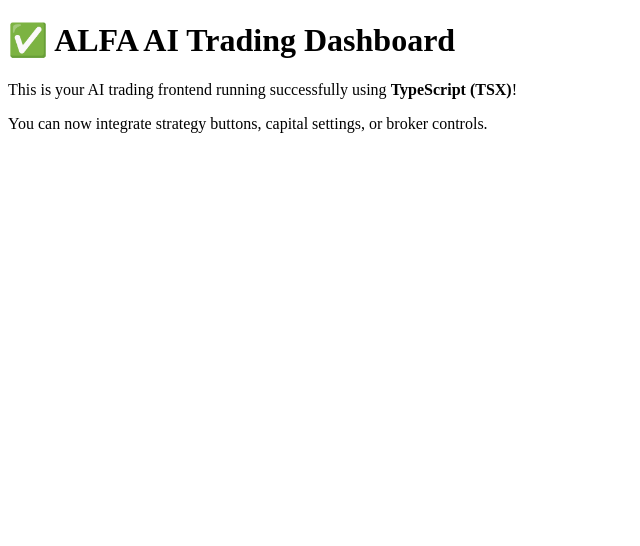
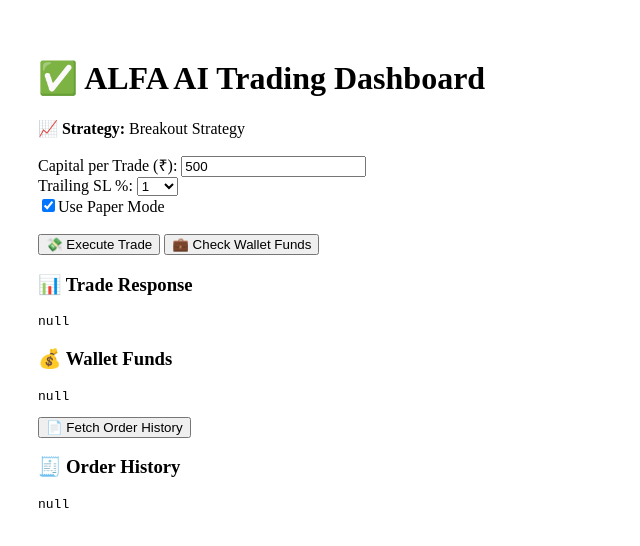
Before and after one commit to ALFATELECOM/ALFA-AI-Trading-Dashboard, a Next.js app in the folder frontend/: page / in a window 1280 px wide. Shown: the top 546 px of the page, without its empty margins (0-640 px from the left). Built offline with nearby package versions, Linux system fonts and the light colour scheme.

Commit message:
Update index.tsx

```diff
--- a/frontend/pages/index.tsx
+++ b/frontend/pages/index.tsx
@@ -1,13 +1,85 @@
-import React from 'react';
+import React, { useState } from 'react';
 
-const Dashboard = () => {
+const Home = () => {
+  const [capital, setCapital] = useState(500);
+  const [trailingSL, setTrailingSL] = useState(1);
+  const [usePaperMode, setUsePaperMode] = useState(true);
+  const [tradeResponse, setTradeResponse] = useState(null);
+  const [walletFunds, setWalletFunds] = useState(null);
+  const [orderHistory, setOrderHistory] = useState(null);
+
+  const backendUrl = 'https://alfa-ai-backend-your-link.onrender.com';
+
+  const executeTrade = async () => {
+    try {
+      const res = await fetch(`${backendUrl}/api/trade`, {
+        method: 'POST',
+        headers: { 'Content-Type': 'application/json' },
+        body: JSON.stringify({
+          capital_per_trade: capital,
+          trailing_sl_percent: trailingSL,
+          paper_mode: usePaperMode,
+        }),
+      });
+      const data = await res.json();
+      setTradeResponse(data);
+    } catch (err) {
+      setTradeResponse({ status: 'error', message: 'Network Error' });
+    }
+  };
+
+  const checkWalletFunds = async () => {
+    try {
+      const res = await fetch(`${backendUrl}/api/funds`);
+      const data = await res.json();
+      setWalletFunds(data);
+    } catch (err) {
+      setWalletFunds({ status: 'error', message: 'Network Error' });
+    }
+  };
+
+  const fetchOrderHistory = async () => {
+    try {
+      const res = await fetch(`${backendUrl}/api/orders`);
+      const data = await res.json();
+      setOrderHistory(data);
+    } catch (err) {
+      setOrderHistory({ status: 'error', message: 'Network Error' });
+    }
+  };
+
   return (
-    <div>
+    <div style={{ padding: 30 }}>
       <h1>✅ ALFA AI Trading Dashboard</h1>
-      <p>This is your AI trading frontend running successfully using <strong>TypeScript (TSX)</strong>!</p>
-      <p>You can now integrate strategy buttons, capital settings, or broker controls.</p>
+      <p><b>📈 Strategy:</b> Breakout Strategy</p>
+
+      <label>Capital per Trade (₹): </label>
+      <input type="number" value={capital} onChange={(e) => setCapital(Number(e.target.value))} /><br />
+
+      <label>Trailing SL %: </label>
+      <select value={trailingSL} onChange={(e) => setTrailingSL(Number(e.target.value))}>
+        {[0.5, 1, 1.5, 2].map(v => <option key={v} value={v}>{v}</option>)}
+      </select><br />
+
+      <label>
+        <input type="checkbox" checked={usePaperMode} onChange={(e) => setUsePaperMode(e.target.checked)} />
+        Use Paper Mode
+      </label><br /><br />
+
+      <button onClick={executeTrade}>💸 Execute Trade</button>{' '}
+      <button onClick={checkWalletFunds}>💼 Check Wallet Funds</button>
+
+      <h3>📊 Trade Response</h3>
+      <pre>{JSON.stringify(tradeResponse, null, 2)}</pre>
+
+      <h3>💰 Wallet Funds</h3>
+      <pre>{JSON.stringify(walletFunds, null, 2)}</pre>
+
+      <button onClick={fetchOrderHistory}>📄 Fetch Order History</button>
+      <h3>🧾 Order History</h3>
+      <pre>{JSON.stringify(orderHistory, null, 2)}</pre>
     </div>
   );
 };
 
-export default Dashboard;
+export default Home;
```
